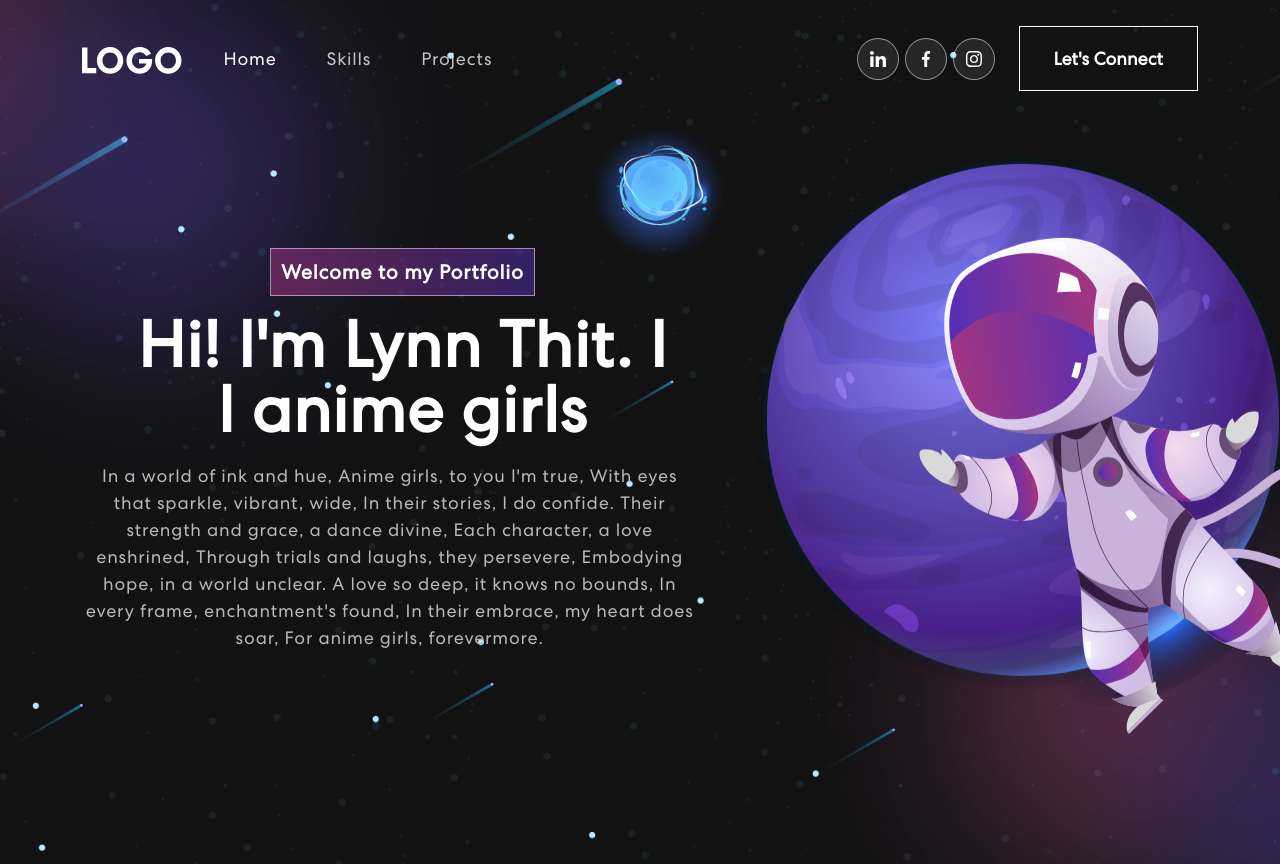
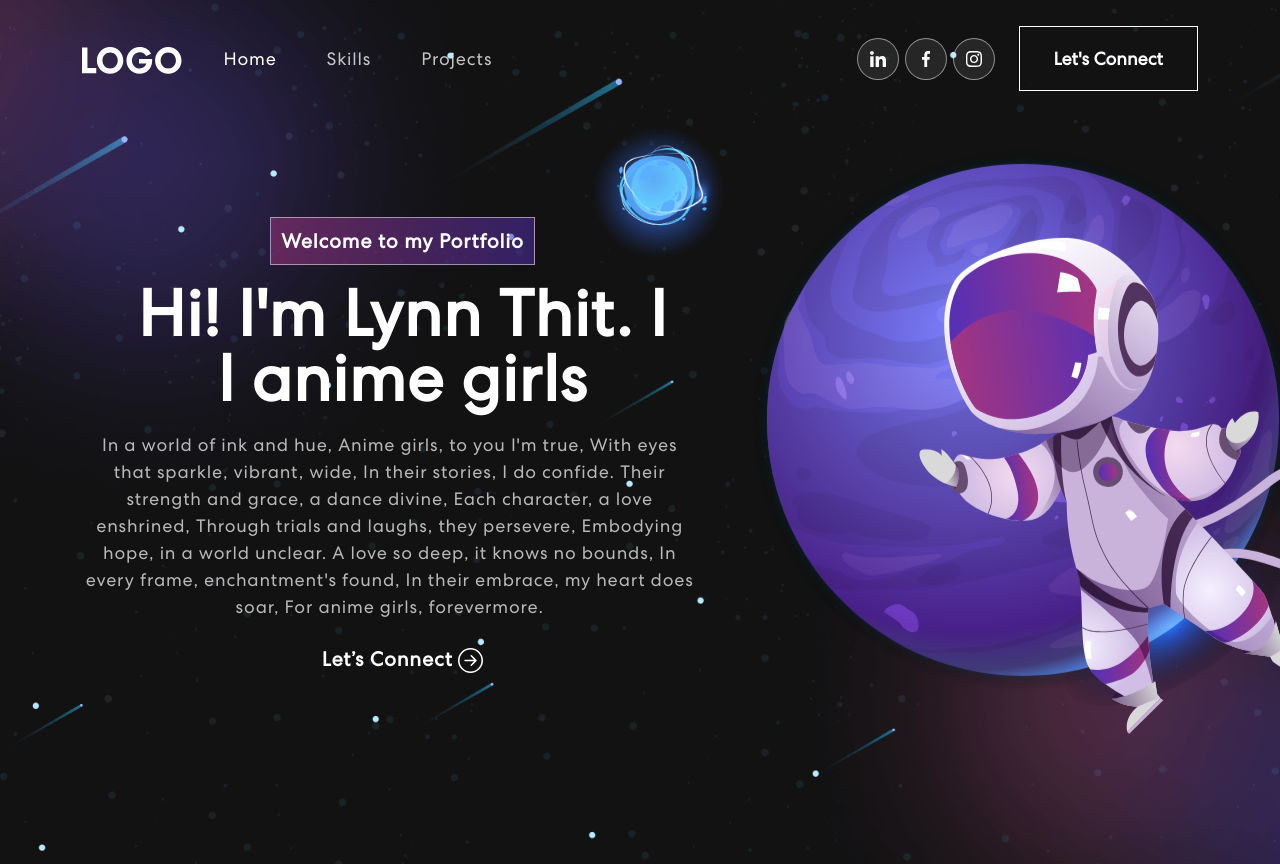
Before and after one commit to LynnT-2003/My-Portfolio-App, a React (Create React App) app in the folder my-portfolio-app/: page / in a window 1280 px wide. Shown: the top 864 px of the page. Built offline with nearby package versions, Linux system fonts and the light colour scheme.

Commit message:
Added a 'Let's Connect' button skeleton

```diff
--- a/my-portfolio-app/src/components/Banner.js
+++ b/my-portfolio-app/src/components/Banner.js
@@ -66,9 +66,9 @@ export const Banner = () => {
               every frame, enchantment's found, In their embrace, my heart does
               soar, For anime girls, forevermore.
             </p>
-            {/* <button onClick={() => console.log("connect")}>
-              Let's Connect <ArrowRightCircle size={25} />
-            </button> */}
+            <div className="tagline-no-bg">
+              Let’s Connect <ArrowRightCircle size={25} />
+            </div>
           </Col>
           <Col xs={12} md={7} xl={5}>
             <img src={headerImg} alt="Header Image" />
```
